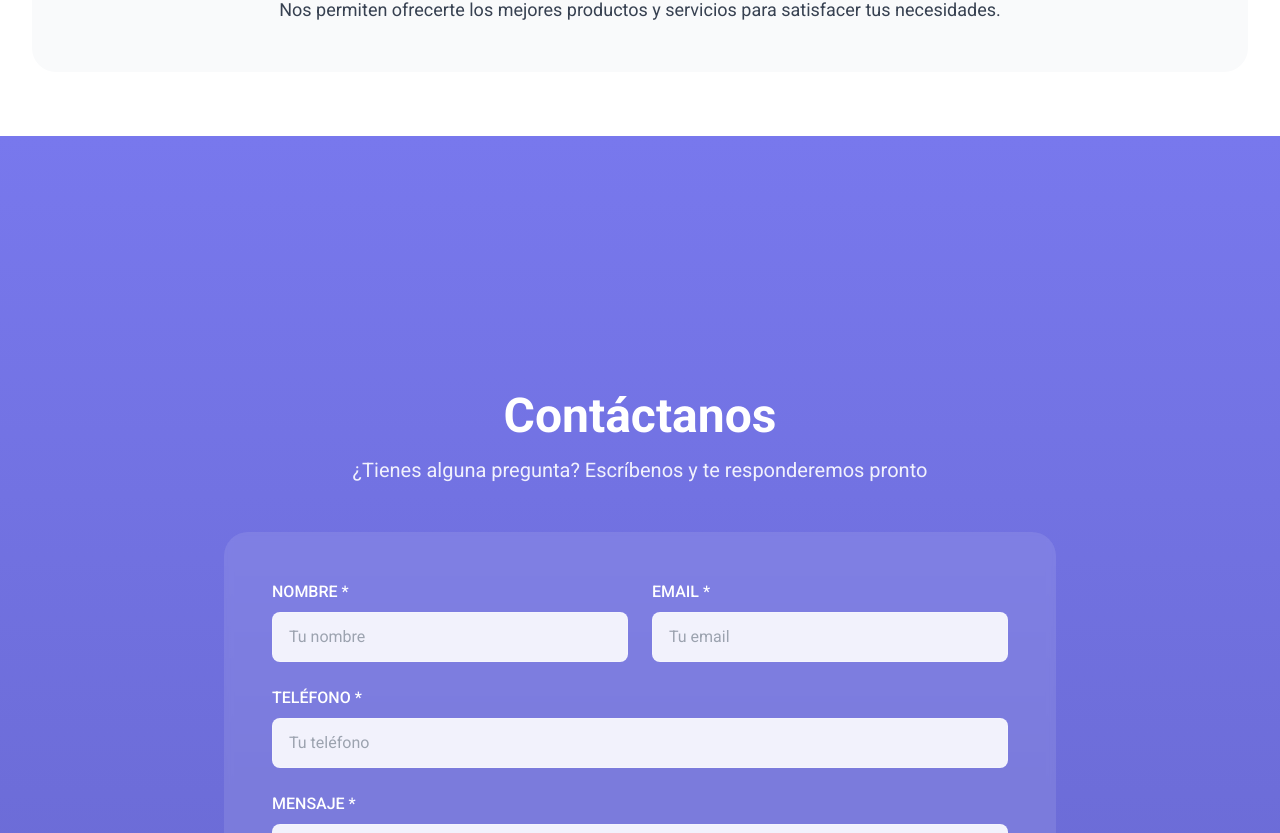
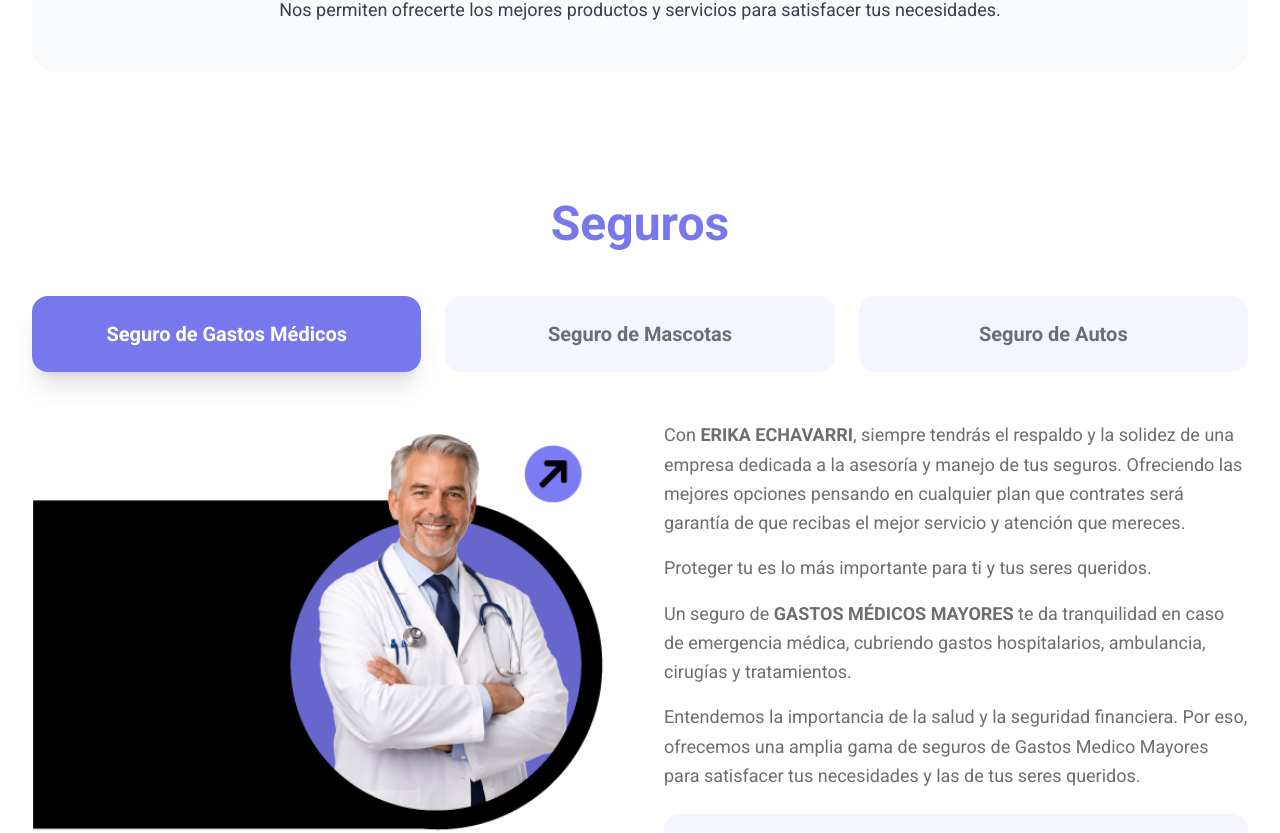
Before and after one commit to grahamjackdesign/ErikaInsurance, a Next.js app: page / in a window 1280 px wide. Shown: the part 2790-3623 px from the top of the page. Built offline with nearby package versions, Linux system fonts and the light colour scheme.

Commit message:
more changes

```diff
--- a/app/page.tsx
+++ b/app/page.tsx
@@ -16,9 +16,9 @@ export default function Home() {
       <Hero />
       <Nosotros />
       <InsuranceLogos />
-      <ContactoGeneral />
       <Seguros />
       <Ahorros />
+      <ContactoGeneral />
       <Footer />
     </main>
   )
```
Also changed, not shown: app/politica-privacidad/page.tsx (renamed from app/politica-privacidad.tsx), app/terminos-condiciones/page.tsx (renamed from app/terminos-condiciones.tsx), 1 other file (tests, documents, lock files or other folders).
